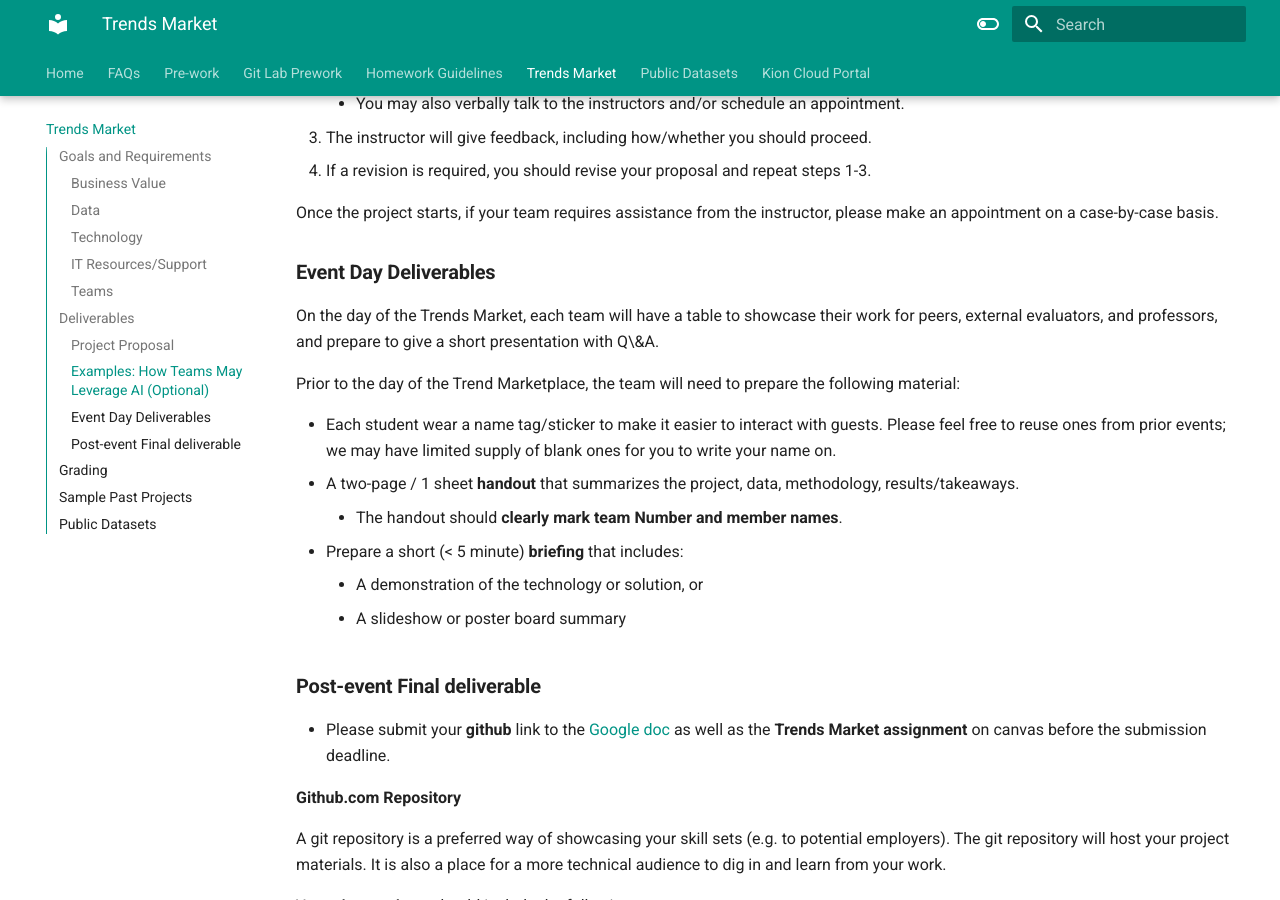
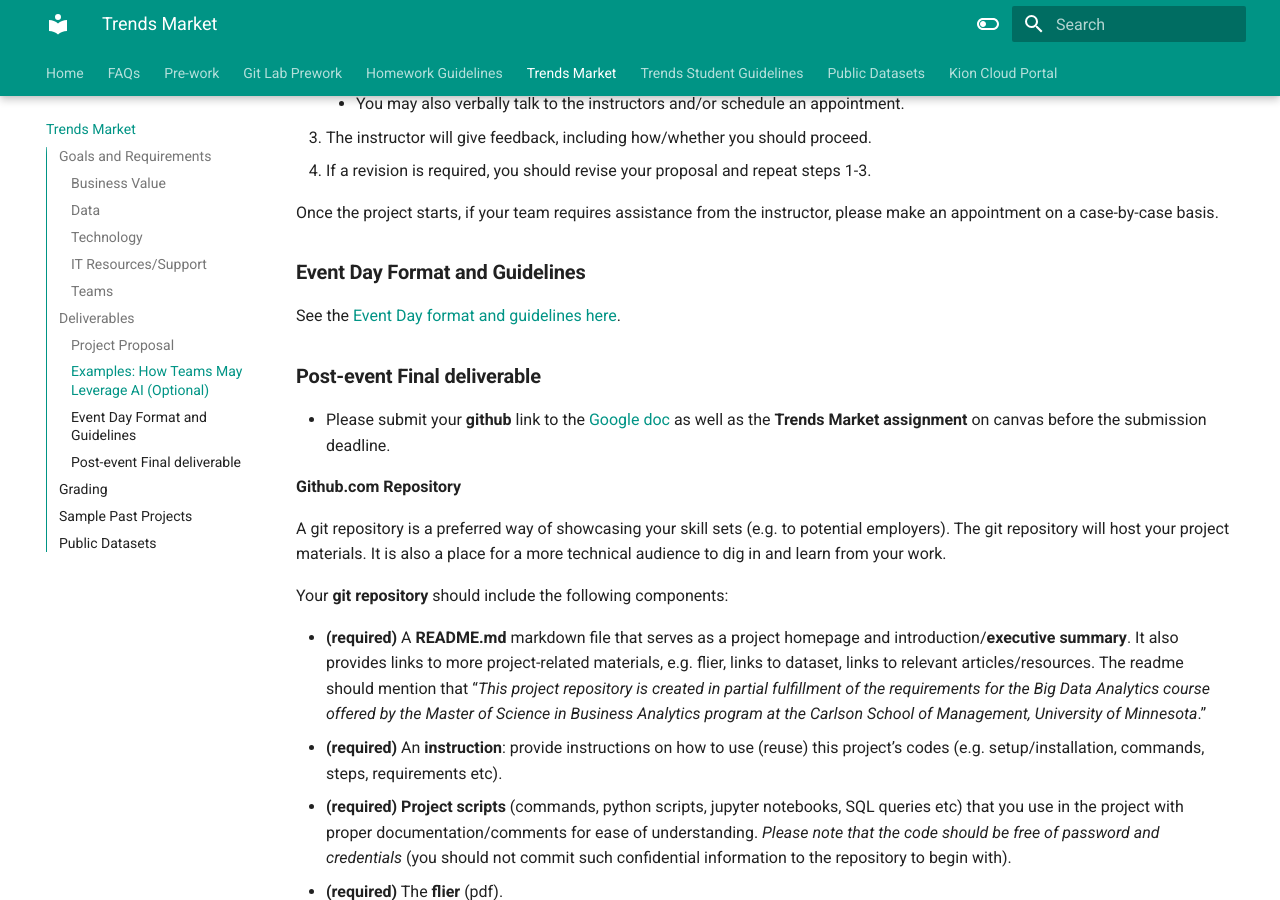
Before and after one commit to de4liu/bigdata, an MkDocs documentation site: the page built from docs/trendsMarket.md, in a window 1280 px wide and 900 px high, scrolled down 3560 px. Built offline with MkDocs 1.6.1 and Material for MkDocs 9.7.7, drawn with Linux system fonts in a browser that asks for light colours.

Commit message:
add student guideliens

```diff
--- a/docs/trendsMarket.md
+++ b/docs/trendsMarket.md
@@ -105,9 +105,12 @@ These are examples of optional enhancements. Projects can still be strong withou
 
 Once the project starts, if your team requires assistance from the instructor, please make an appointment on a case-by-case basis.
 
-### **Event Day Deliverables** {#2.2-trend-marketplace}
+### **Event Day Format and Guidelines** {#2.2-trend-marketplace}
 
-On the day of the Trends Market, each team will have a table to showcase their work for peers, external evaluators, and professors, and prepare to give a short presentation with Q\&A.
+
+See the [Event Day format and guidelines here](trends-guide-students.md).
+
+<!-- On the day of the Trends Market, each team will have a table to showcase their work for peers, external evaluators, and professors, and prepare to give a short presentation with Q\&A.
 
 Prior to the day of the Trend Marketplace, the team will need to prepare the following material:
 
@@ -116,7 +119,7 @@ Prior to the day of the Trend Marketplace, the team will need to prepare the fol
     - The handout should **clearly mark team Number and member names**.
 * Prepare a short (< 5 minute) **briefing** that includes:
     - A demonstration of the technology or solution, or
-    - A slideshow or poster board summary
+    - A slideshow or poster board summary -->
 
 ### **Post-event Final deliverable** {#2.4-final-deliverable}
 
--- a/mkdocs.yml
+++ b/mkdocs.yml
@@ -52,6 +52,7 @@ nav:
     - "Git Lab Prework": git_prework.md
     - "Homework Guidelines": homework-guidelines.md
     - "Trends Market": trendsMarket.md
+    - "Trends Student Guidelines": trends-guide-students.md
     - "Public Datasets": datasets.md
     # - "Lab Reference": lab_appendix.md
     - "Kion Cloud Portal": kion.md
```
